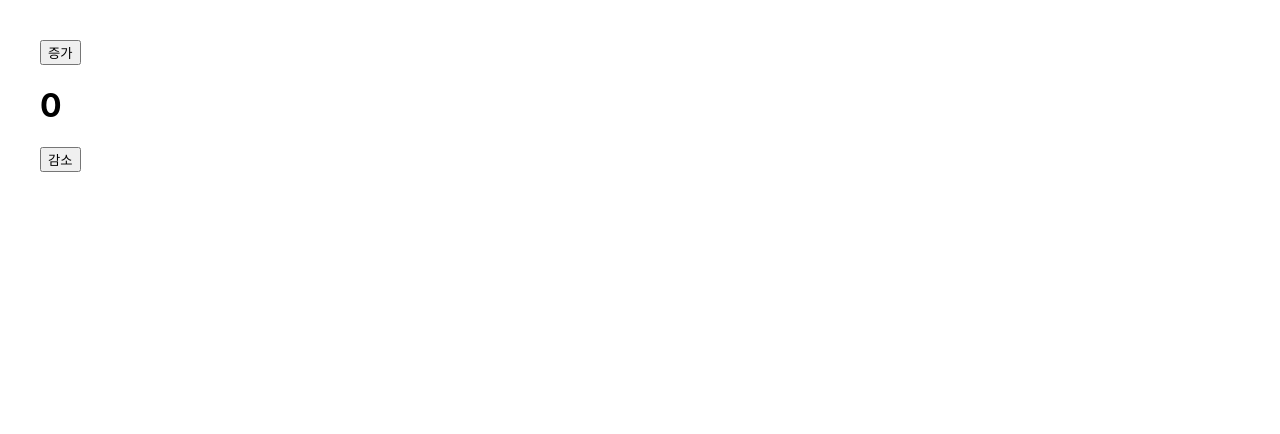
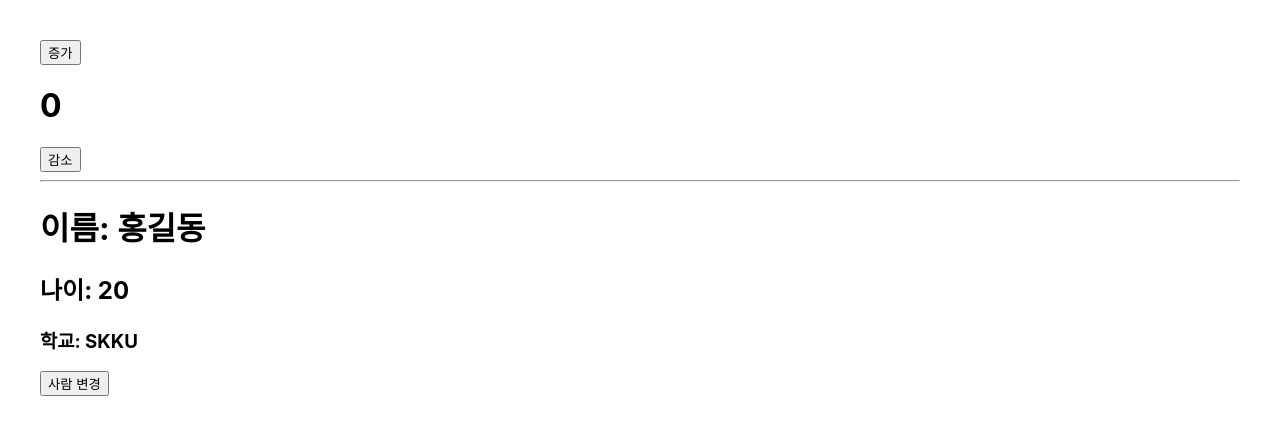
Before and after one commit to jaychang99/react-hook-study, a React (Create React App) app: page / in a window 1280 px wide. Shown: the top 434 px of the page. Built offline with nearby package versions, Linux system fonts and the light colour scheme.

Commit message:
feat: UserCard 기본 셋업

```diff
--- a/src/App.js
+++ b/src/App.js
@@ -1,5 +1,6 @@
 import "./App.css";
 import { useState } from "react";
+import UserCard from "./common/UserCard";
 
 function App() {
   const [count, setCount] = useState(0);
@@ -21,6 +22,8 @@ function App() {
       >
         감소
       </button>
+      <hr />
+      <UserCard />
     </>
   );
 }
--- /dev/null
+++ b/src/common/UserCard.js
@@ -0,0 +1,26 @@
+import { useState } from "react";
+
+function UserCard() {
+  const [name, setName] = useState("홍길동");
+  const [age, setAge] = useState(20);
+  const [school, setSchool] = useState("SKKU");
+
+  return (
+    <div>
+      <h1>이름: {name}</h1>
+      <h2>나이: {age}</h2>
+      <h3>학교: {school}</h3>
+      <button
+        onClick={() => {
+          setName("홍길순");
+          setAge("22");
+          setSchool("SNU");
+        }}
+      >
+        사람 변경
+      </button>
+    </div>
+  );
+}
+
+export default UserCard;
```
